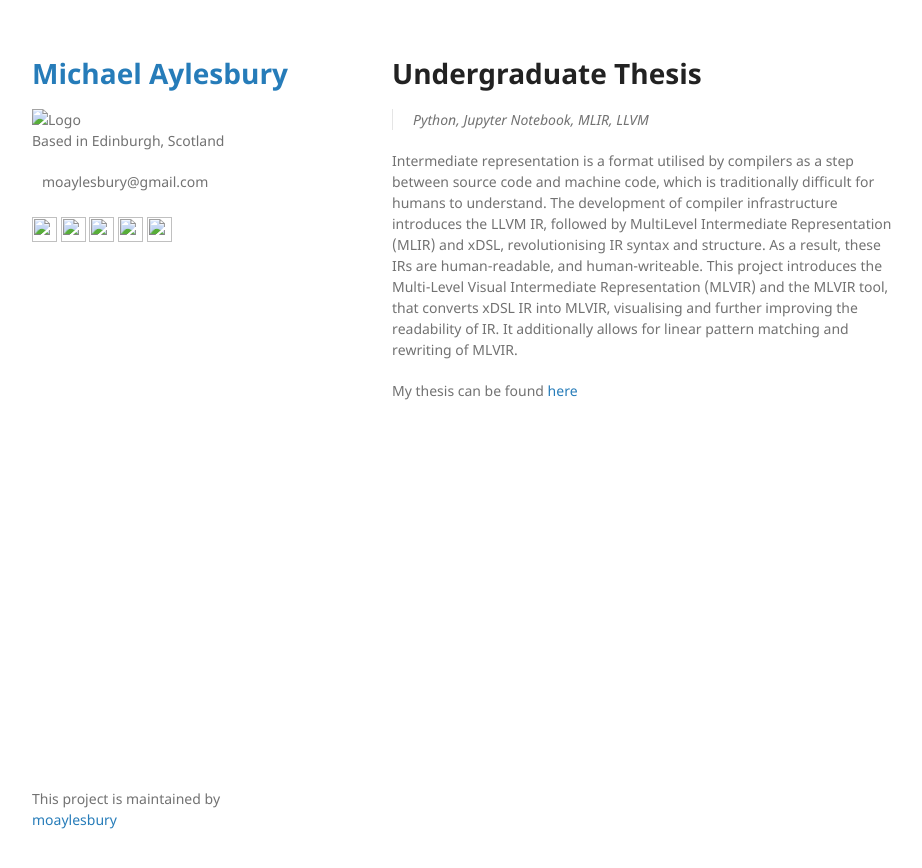
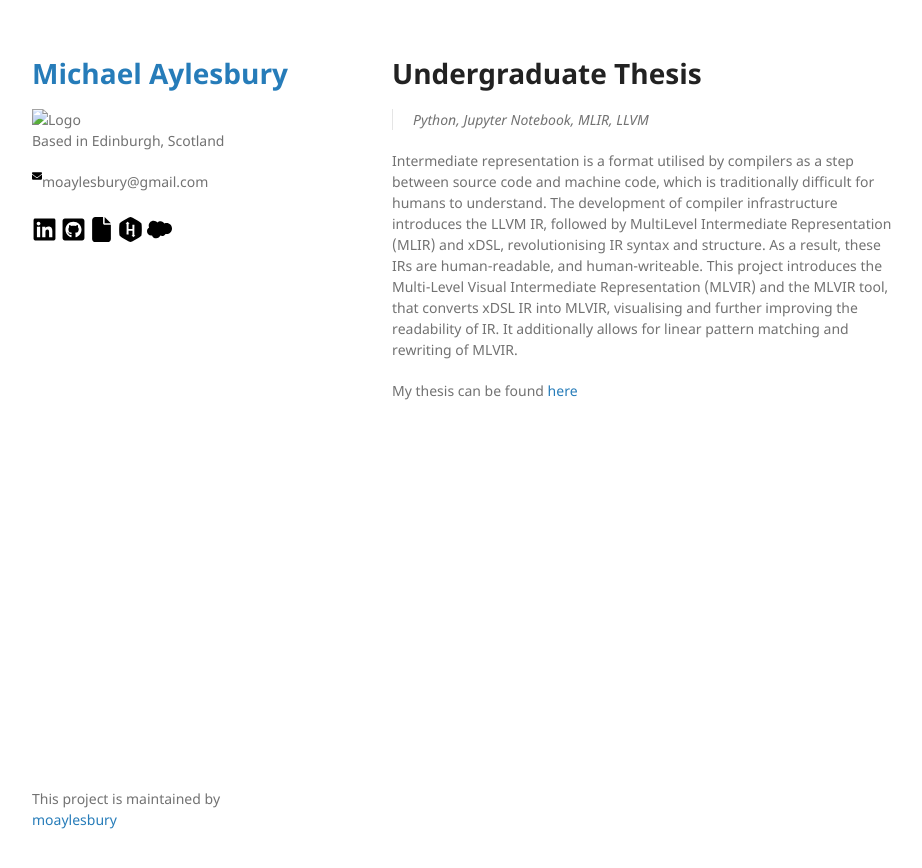
Before and after one commit to moaylesbury/michaelaylesbury.github.io, a Jekyll site: the page built from pages/undergraduate-thesis.md, in a window 1280 px wide. Shown: the top 868 px of the page, without its empty margins (178-1100 px from the left). Built offline with Jekyll 4.4.1, drawn with Linux system fonts in a browser that asks for light colours; our own code applies the rules of GitHub Pages for plain Markdown files.

Commit message:
Update relative paths

```diff
--- a/_layouts/default.html
+++ b/_layouts/default.html
@@ -18,11 +18,11 @@
         <h1><a href="{{ "/" | absolute_url }}">{{ site.title | default: site.github.repository_name }}</a></h1>
 
         {% if site.logo %}
-          <img src="{{/assets/imgs/site.logo | relative_url}}" alt="Logo" />
+          <img src="{{../assets/imgs/site.logo | relative_url}}" alt="Logo" />
         {% endif %}
 
         <p>{{ site.description | default: site.github.project_tagline }}</p>
-        <div style="display:inline-block; overflow:hidden"><img src="./assets/svgs/envelope-solid.svg" style="float:left; padding-left:4px padding-right:4px padding-top:4px" height="10px" width="10px"><p style="float:right">moaylesbury@gmail.com</p></div>
+        <div style="display:inline-block; overflow:hidden"><img src="../assets/svgs/envelope-solid.svg" style="float:left; padding-left:4px padding-right:4px padding-top:4px" height="10px" width="10px"><p style="float:right">moaylesbury@gmail.com</p></div>
         <br>
 
 <!--         {% if site.github.is_project_page %}
@@ -35,11 +35,11 @@
 
         {% if site.show_downloads %}
 <!--         <ul class="downloads"> -->
-          <a href="https://www.linkedin.com/in/michaelaylesbury/"><img src="./assets/svgs/linkedin-brands.svg" height="25px" width="25px"></a>
-          <a href="https://github.com/moaylesbury"><img src="./assets/svgs/square-github-brands.svg" height="25px" width="25px"></a>
-          <a href="https://nbviewer.org/github/moaylesbury/moaylesbury.github.io/blob/gh-pages/Michael%20Aylesbury%20CV.pdf"><img src="./assets/svgs/file-solid.svg"  height="25px" width="25px"></a>
-          <a href="https://www.hackerrank.com/moaylesbury"><img src="./assets/svgs/hackerrank-brands.svg" height="25px" width="25px"></a>
-          <a href="https://www.salesforce.com/trailblazer/moaylesbury"><img src="./assets/svgs/salesforce.svg" height="25px" width="25px"></a>
+          <a href="https://www.linkedin.com/in/michaelaylesbury/"><img src="../assets/svgs/linkedin-brands.svg" height="25px" width="25px"></a>
+          <a href="https://github.com/moaylesbury"><img src="../assets/svgs/square-github-brands.svg" height="25px" width="25px"></a>
+          <a href="https://nbviewer.org/github/moaylesbury/moaylesbury.github.io/blob/gh-pages/Michael%20Aylesbury%20CV.pdf"><img src="../assets/svgs/file-solid.svg"  height="25px" width="25px"></a>
+          <a href="https://www.hackerrank.com/moaylesbury"><img src="../assets/svgs/hackerrank-brands.svg" height="25px" width="25px"></a>
+          <a href="https://www.salesforce.com/trailblazer/moaylesbury"><img src="../assets/svgs/salesforce.svg" height="25px" width="25px"></a>
 
 <!--         </ul> -->
         {% endif %}
```
